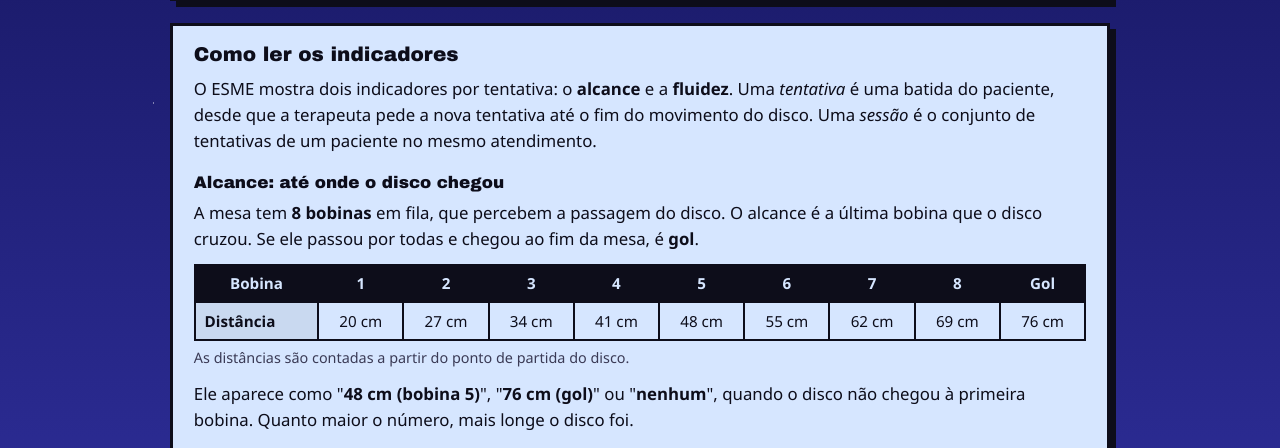
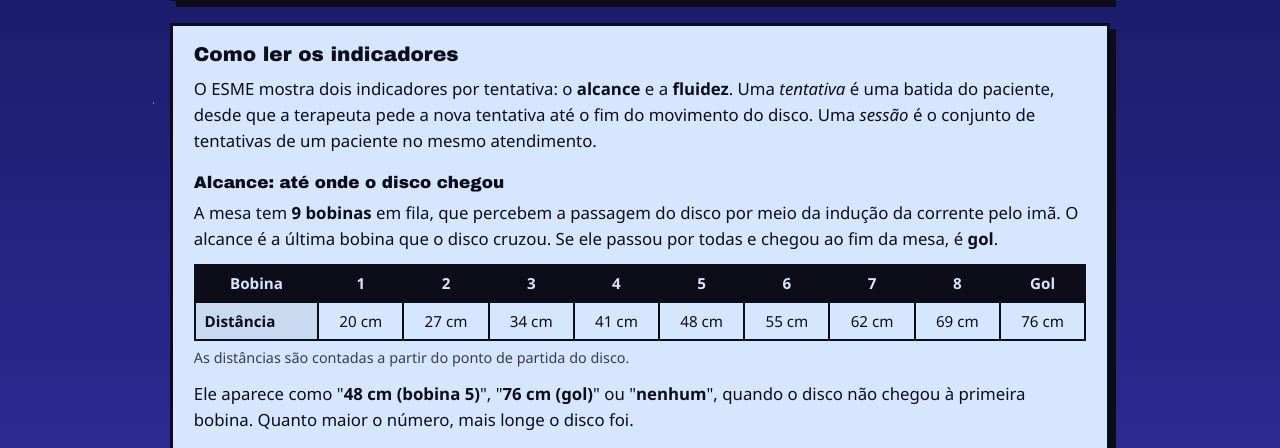
Before and after one commit to anapampalon-hue/siteESME, a Django app: page /sobre/ in a window 1280 px wide. Shown: the part 1641-2089 px from the top of the page. Run offline with Django 5.2, Linux system fonts and the light colour scheme; the visitor is signed in with stand-in values (Sample User, id 1).

Commit message:
ajuste na página 'Sobre'

```diff
--- a/templates/terapia/sobre.html
+++ b/templates/terapia/sobre.html
@@ -62,7 +62,7 @@
         <p>O ESME mostra dois indicadores por tentativa: o <strong>alcance</strong> e a <strong>fluidez</strong>. Uma <em>tentativa</em> é uma batida do paciente, desde que a terapeuta pede a nova tentativa até o fim do movimento do disco. Uma <em>sessão</em> é o conjunto de tentativas de um paciente no mesmo atendimento.</p>
 
         <h3>Alcance: até onde o disco chegou</h3>
-        <p>A mesa tem <strong>8 bobinas</strong> em fila, que percebem a passagem do disco. O alcance é a última bobina que o disco cruzou. Se ele passou por todas e chegou ao fim da mesa, é <strong>gol</strong>.</p>
+        <p>A mesa tem <strong>9 bobinas</strong> em fila, que percebem a passagem do disco por meio da indução da corrente pelo imã. O alcance é a última bobina que o disco cruzou. Se ele passou por todas e chegou ao fim da mesa, é <strong>gol</strong>.</p>
         <div class="sobre-tabela" role="region" aria-label="Posição das bobinas" tabindex="0">
             <table>
                 <thead>
```
